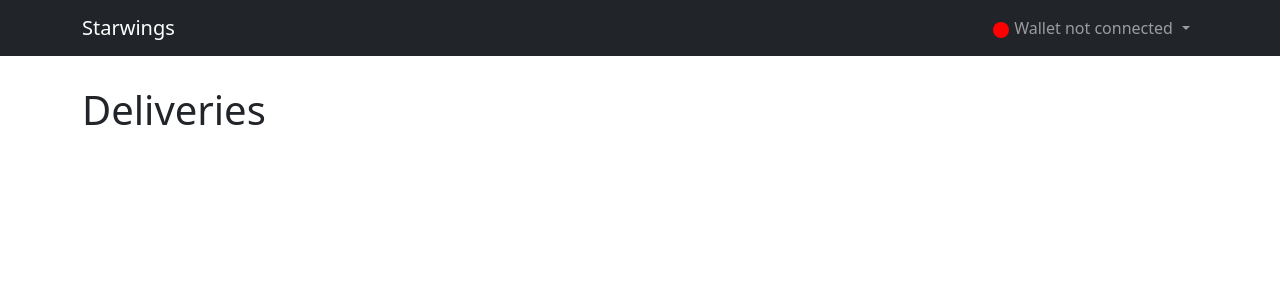
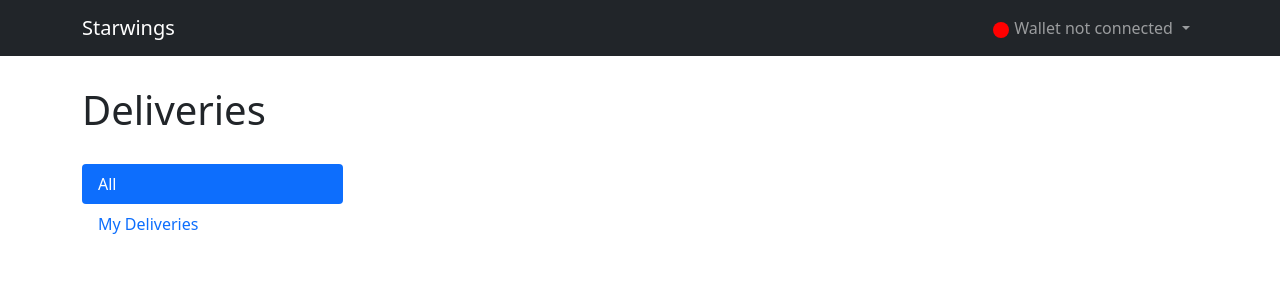
Before and after one commit to deyibanh/alyra-final-project, a React (Create React App) app in the folder client/: page /deliveries in a window 1280 px wide. Shown: the top 300 px of the page. Built offline with nearby package versions, Linux system fonts and the light colour scheme.

Commit message:
Wip Deliveries

```diff
--- /dev/null
+++ b/client/src/components/Deliveries/DeliveriesList.js
@@ -0,0 +1,28 @@
+import { render } from "@testing-library/react";
+import React, { useState, useEffect } from "react";
+import { Button, Col, Form, FormControl, InputGroup, Modal, Row } from "react-bootstrap";
+
+function DeliveriesList(props) {
+    const state = props.state;
+    const StarwingsMasterProvider = props.StarwingsMasterProvider;
+    const StarwingsMasterSigner = props.StarwingsMasterSigner;
+    const [deliveriesList, setDeliveriesList] = useState([]);
+
+    useEffect(() => {
+        (async () => {
+            if (StarwingsMasterProvider) {
+                try {
+                    const allDeliveriesList = await StarwingsMasterProvider.getAllDeliveries();
+                    setDeliveriesList(allDeliveriesList);
+                    console.log(allDeliveriesList);
+                } catch (error) {
+                    console.error(error);
+                }
+            }
+        })();
+    }, [StarwingsMasterProvider]);
+
+    return <div></div>;
+}
+
+export default DeliveriesList;
--- a/client/src/pages/Deliveries.js
+++ b/client/src/pages/Deliveries.js
@@ -1,12 +1,49 @@
+/* eslint-disable prettier/prettier */
+import { Col, Nav, Row, Tab } from "react-bootstrap";
 import React, { useState, useEffect } from "react";
+import DeliveriesList from "../components/Deliveries/DeliveriesList";
 import "./Deliveries.css";
+import { checkProperties } from "ethers/lib/utils";
 
 function Deliveries(props) {
     const state = props.state;
+    const StarwingsMasterProvider = props.StarwingsMasterProvider;
+    const StarwingsMasterSigner = props.StarwingsMasterSigner;
 
     return (
         <div className="Deliveries">
             <h1>Deliveries</h1>
+
+            <div className="FlightsMenu">
+                <Tab.Container id="left-tabs-example" defaultActiveKey="all_deliveries">
+                    <Row>
+                        <Col sm={3}>
+                            <Nav variant="pills" className="flex-column">
+                                <Nav.Item>
+                                    <Nav.Link eventKey="all_deliveries">All</Nav.Link>
+                                </Nav.Item>
+                                <Nav.Item>
+                                    <Nav.Link eventKey="my_deliveries">My Deliveries</Nav.Link>
+                                </Nav.Item>
+                            </Nav>
+                        </Col>
+                        <Col sm={9}>
+                            <Tab.Content>
+                                <Tab.Pane eventKey="all_deliveries">
+                                    <DeliveriesList
+                                        state={state}
+                                        StarwingsMasterProvider={StarwingsMasterProvider}
+                                        StarwingsMasterSigner={StarwingsMasterSigner}
+                                    ></DeliveriesList>
+                                </Tab.Pane>
+                                <Tab.Pane eventKey="my_deliveries">
+                                    <div>Nothing yet.</div>
+                                </Tab.Pane>
+                            </Tab.Content>
+                        </Col>
+                    </Row>
+                </Tab.Container>
+            </div>
         </div>
     );
 }
```
